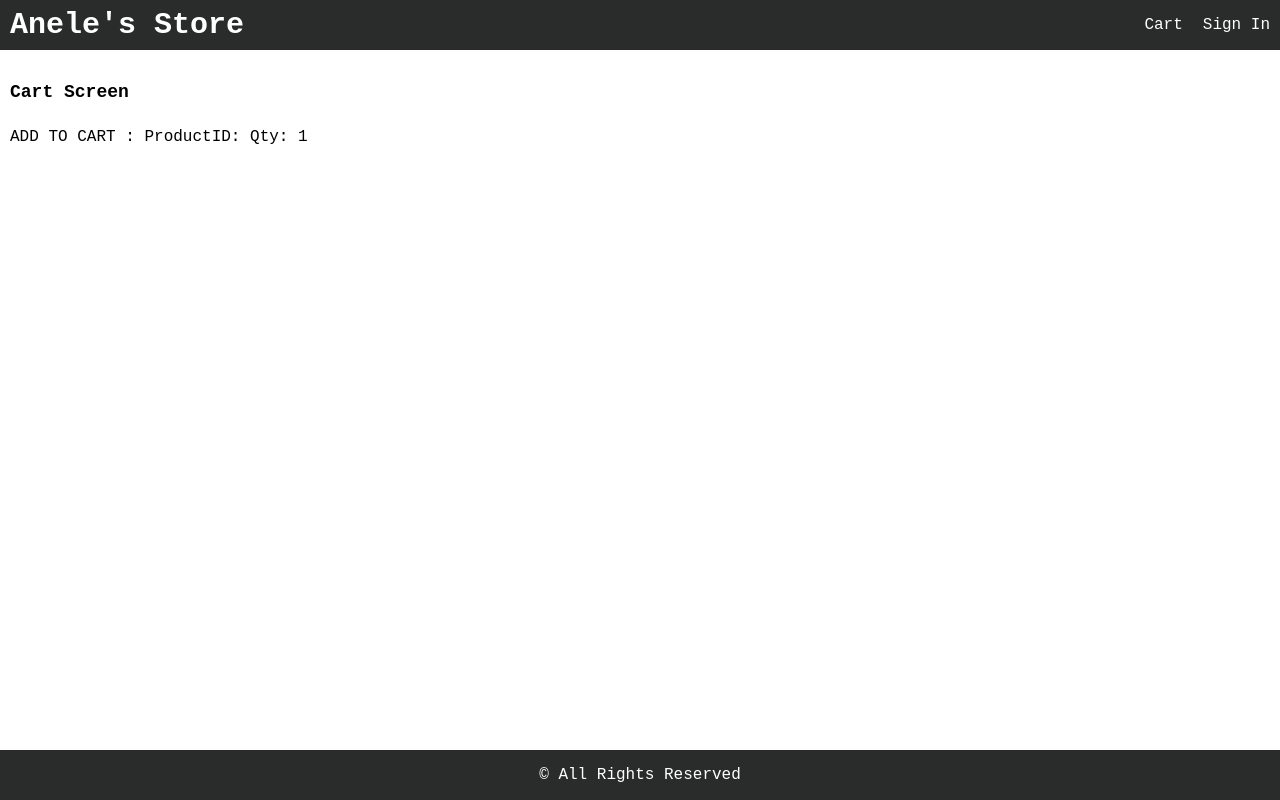
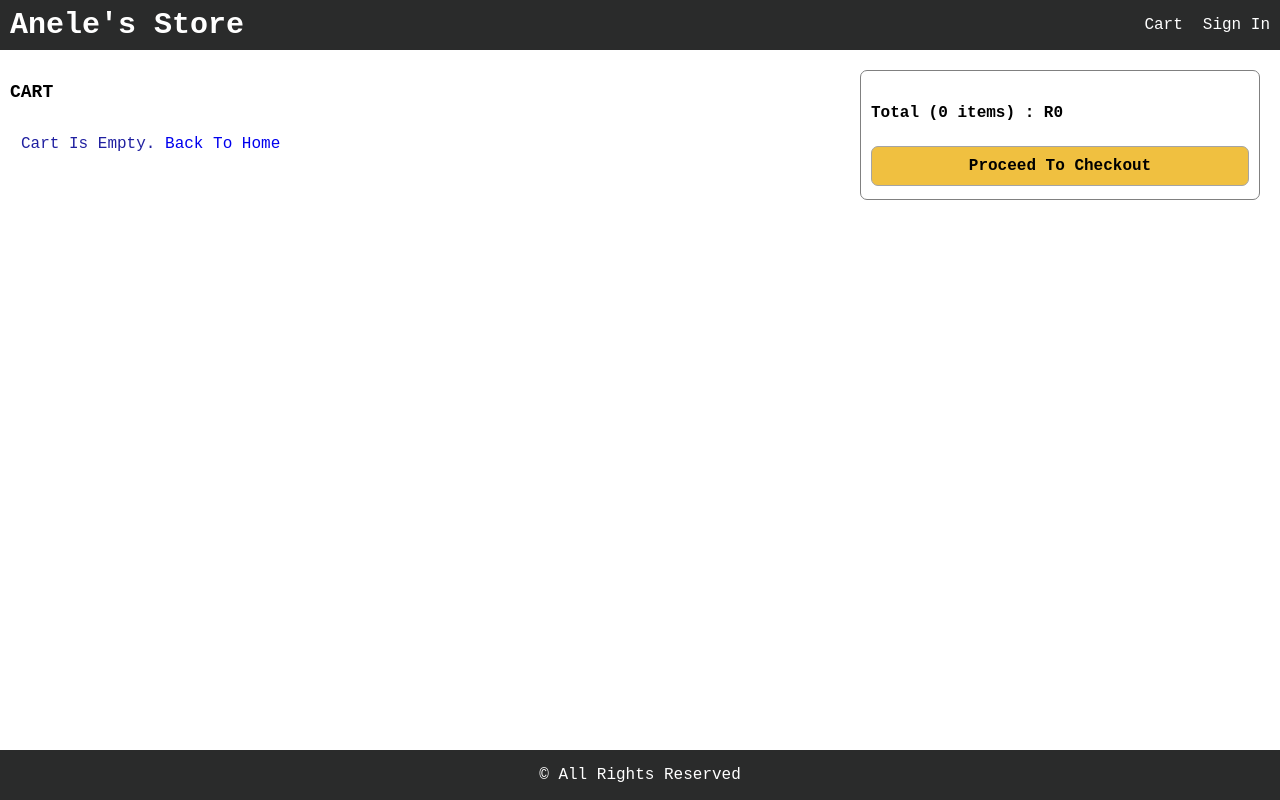
Before and after one commit to KingAJ19/My-Store, a React (Create React App) app in the folder frontend/: page /cart in a window 1280 px wide. Built offline with nearby package versions, Linux system fonts and the light colour scheme.

Commit message:
made cart screen and can add up the subttal of items

```diff
--- a/frontend/src/index.css
+++ b/frontend/src/index.css
@@ -136,6 +136,9 @@
 .col-2{
   flex: 2 1 50rem;
 }
+.min-30{
+  min-width: 30rem;
+}
 /* FLEX */
 .row{
   display: flex;
@@ -145,6 +148,10 @@
 }
 img{
   border-radius: 0.5rem;
+}
+img.small{
+  max-width: 5rem;
+  width: 100%;
 }
 img.medium{
   max-width: 29rem;
--- a/frontend/src/screens/cartScreen.js
+++ b/frontend/src/screens/cartScreen.js
@@ -1,20 +1,85 @@
 import React, {useEffect} from 'react';
-import {useDispatch} from 'react-redux';
+import {useDispatch, useSelector} from 'react-redux';
+import { Link } from 'react-router-dom';
 import { addToCart } from '../actions/cartActions';
+import MessageBox from '../components/MessageBox';
 
 export default function CartScreen(props){
     const productId = props.match.params.id;
-    const qty = props.location.search? Number(props.location.search.split('=')[1]) : 1 ;
+    const qty = props.location.search? Number(props.location.search.split('=')[1]) : 1
+    const cart = useSelector(state => state.cart);
+    const { cartItems } = cart;
     const dispatch = useDispatch();
     useEffect(() => {
         if(productId){
             dispatch(addToCart(productId, qty));
         }
     }, [dispatch, productId, qty]);
+    const removeFromCartHandler = (id) => {
+        // delete action
+    }
+    const checkoutHandler = () => {
+        props.history.push('/signin?redirect=shipping');
+    }
     return(
-        <div>
-            <h1>Cart Screen</h1>
-            <p>ADD TO CART : ProductID: {productId} Qty: {qty}</p>
+        <div className="row top">
+            <div className="col-2">
+                <h1>CART</h1>
+                {cartItems.length === 0? <MessageBox>
+                    Cart Is Empty. <Link to="/">Back To Home</Link>
+                </MessageBox>
+                :
+                (
+                    <ul>
+                        {
+                            cartItems.map((item) => (
+                                <li key={item.product}>
+                                <div className="row">
+                                    <div>
+                                        <img src={item.image} alt={item.name} className="small"></img>
+                                    </div>
+                                    <div className="min-30">
+                                        <Link to={`/product/${item.product}`}>{item.name}</Link>
+                                    </div>
+                                    <div>
+                                        <select value={item.qty} onChange={(e) => dispatch(addToCart(item.product, Number(e.target.value)))}>
+                                        {
+                                                            [...Array(item.countInStock).keys()].map(x => (
+                                                                <option key={x+1} value={x+1}>{x+1}</option>
+                                                            ))
+                                                        }
+                                        </select>
+                                    </div>
+                                    <div>
+                                        R{item.price}
+                                    </div>
+                                    <div>
+                                        <button type="button" onClick={() => removeFromCartHandler(item.product)}>Remove</button>
+                                    </div>
+                                </div>
+                                </li>
+                            ))
+                        }
+                    </ul>
+                )
+                }
+            </div>
+            <div className="col-1">
+                <div className="card card-body">
+                    <ul>
+                        <li>
+                            <h2>
+                                Total ({cartItems.reduce((a, c) => a + c.qty, 0)} items) : R{cartItems.reduce((a,c) => a + c.price * c.qty, 0)}
+                            </h2>
+                        </li>
+                        <li>
+                            <button type="button" onClick={checkoutHandler} className="primary block" disabled={cartItems.length === 0}>
+                                Proceed To Checkout
+                            </button>
+                        </li>
+                    </ul>
+                </div>
+            </div>
         </div>
     )
 }
```
